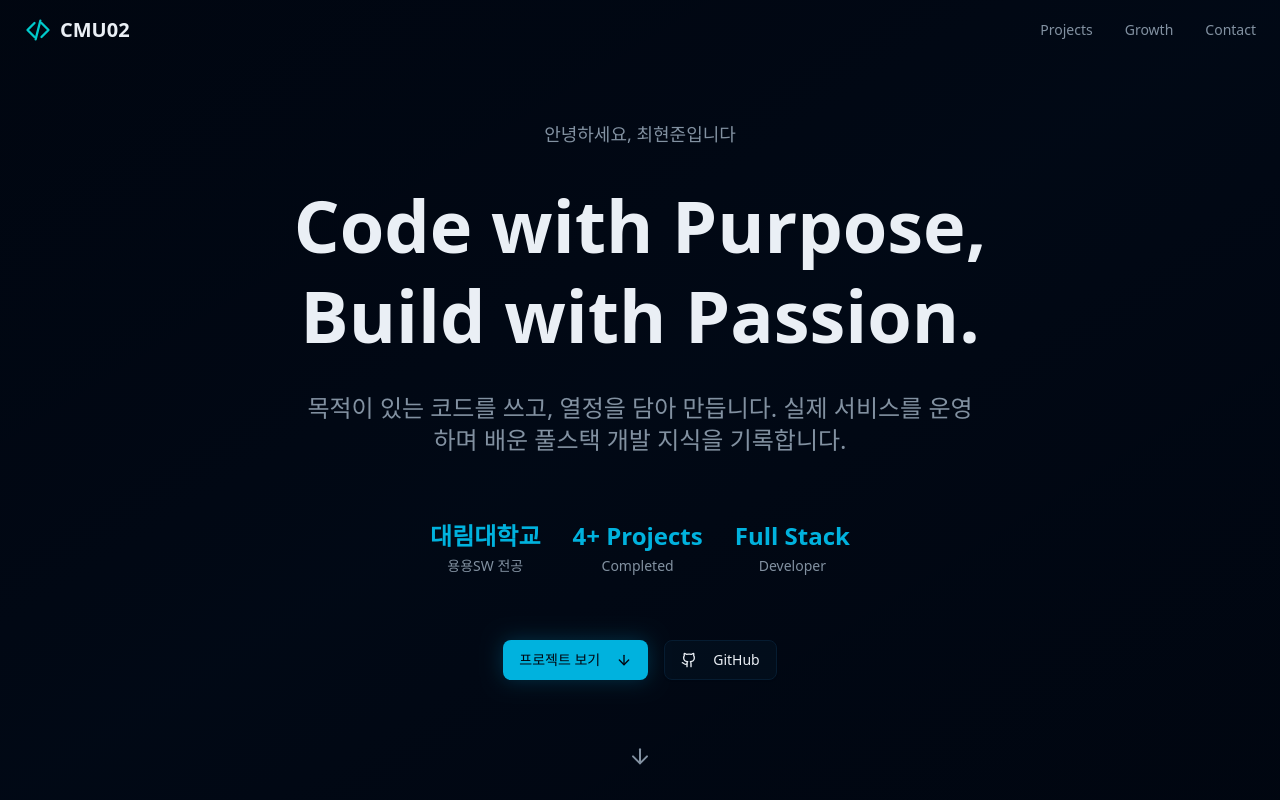
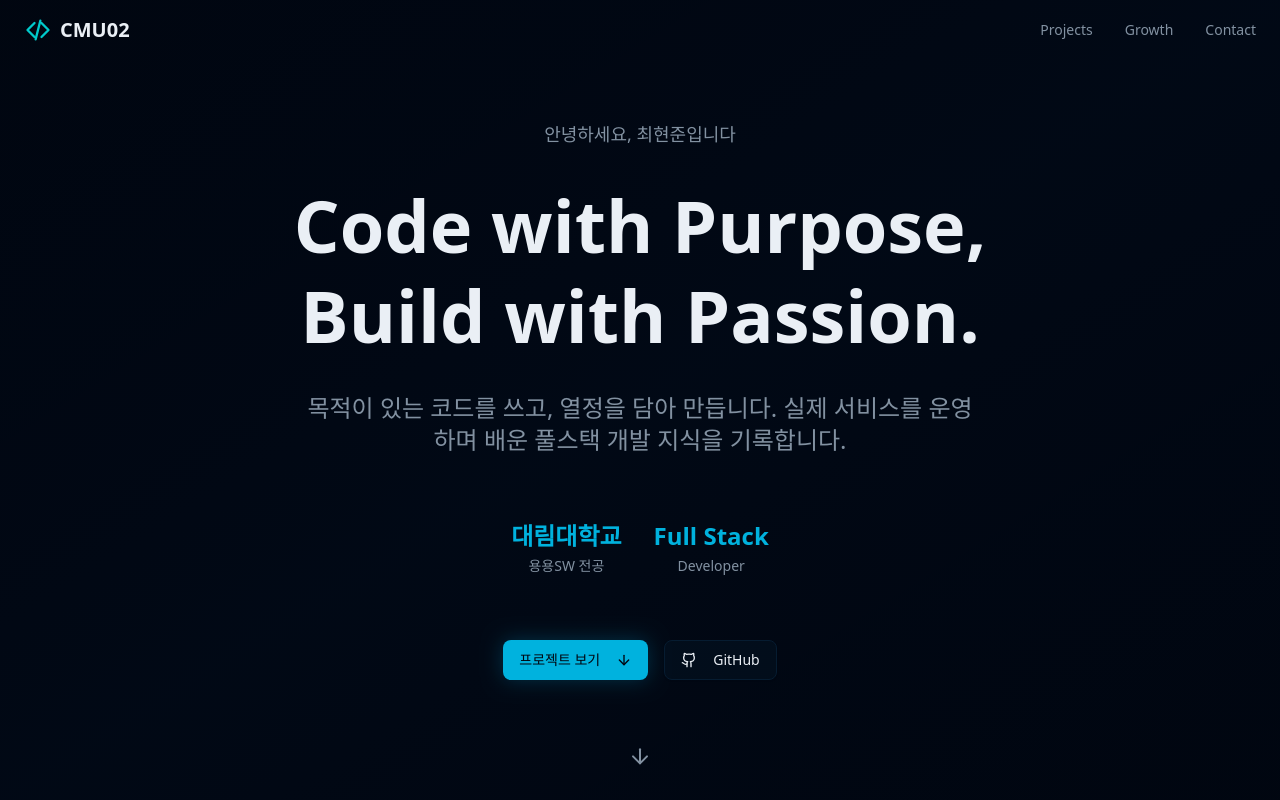
Before and after one commit to CMU02/Portfolio, a Next.js app: page / in a window 1280 px wide. Shown: the top 800 px of the page. Built offline with nearby package versions, Linux system fonts and the light colour scheme.

Commit message:
style: Hero section에서 Completed 항목 제거
- 핵심 정보 섹션에서 projectsCompleted 항목 삭제
- Education과 Tech Stack 항목만 유지

```diff
--- a/components/sections/hero-section.tsx
+++ b/components/sections/hero-section.tsx
@@ -62,14 +62,6 @@ export function HeroSection() {
             </div>
             <div className="text-center">
               <div className="text-2xl font-bold text-primary">
-                {t("projectsCompleted")}
-              </div>
-              <div className="text-sm text-muted-foreground mt-1">
-                Completed
-              </div>
-            </div>
-            <div className="text-center">
-              <div className="text-2xl font-bold text-primary">
                 {t("techStack")}
               </div>
               <div className="text-sm text-muted-foreground mt-1">
```
